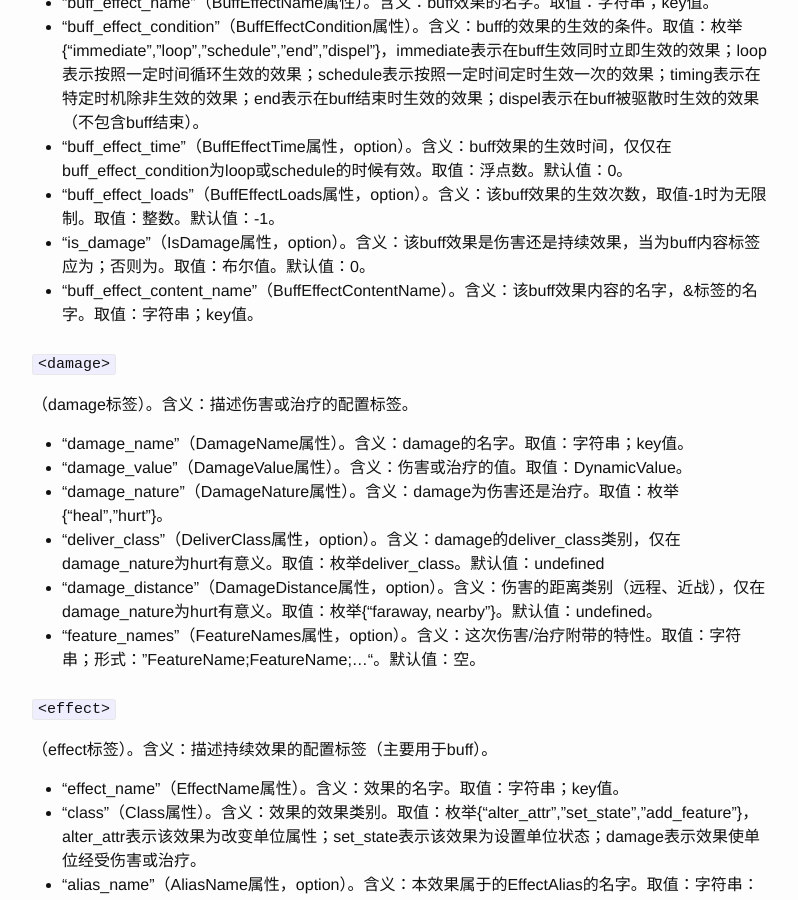
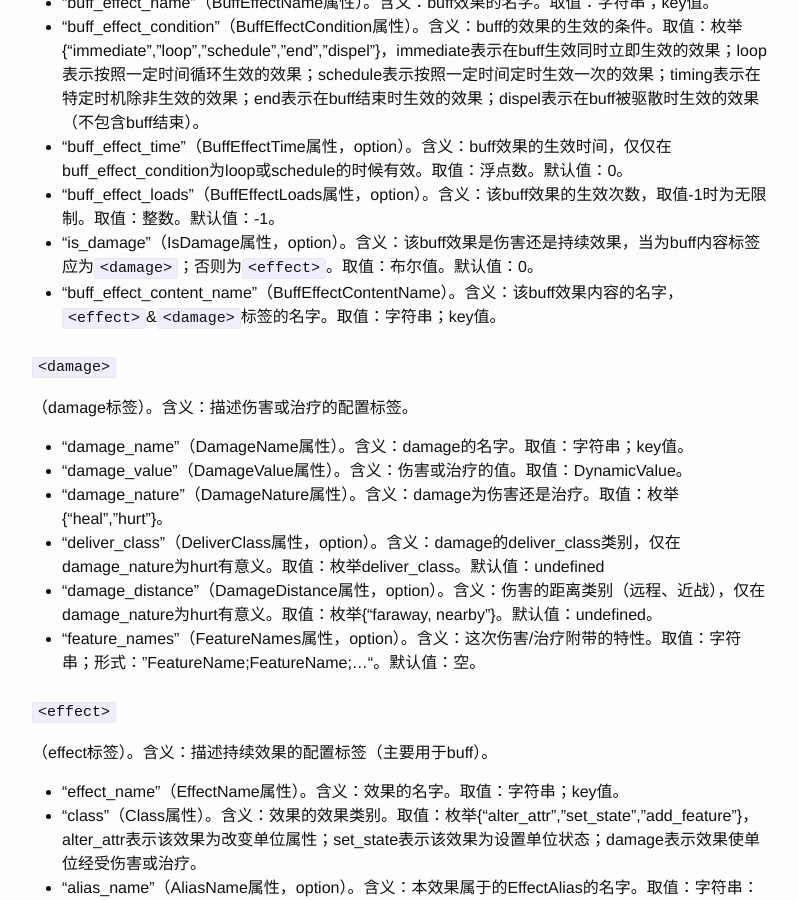
Before and after one commit to mofishorg/underworld_config_doc, a Jekyll site: the page built from _posts/2016-06-03-techtree-doc.markdown, in a window 1280 px wide and 900 px high, scrolled down 2434 px. Shown: the whole window, without its empty margins (238-1036 px from the left). Built offline with Jekyll 4.4.1, drawn with Linux system fonts in a browser that asks for light colours.

Commit message:
fix bug `<` & `>` tranform special char

```diff
--- a/_posts/2016-06-03-techtree-doc.markdown
+++ b/_posts/2016-06-03-techtree-doc.markdown
@@ -99,8 +99,8 @@ categories: jekyll update
   * "buff_effect_condition"（BuffEffectCondition属性）。含义：buff的效果的生效的条件。取值：枚举{"immediate","loop","schedule","end","dispel"}，immediate表示在buff生效同时立即生效的效果；loop表示按照一定时间循环生效的效果；schedule表示按照一定时间定时生效一次的效果；timing表示在特定时机除非生效的效果；end表示在buff结束时生效的效果；dispel表示在buff被驱散时生效的效果（不包含buff结束）。
   * "buff_effect_time"（BuffEffectTime属性，option）。含义：buff效果的生效时间，仅仅在buff_effect_condition为loop或schedule的时候有效。取值：浮点数。默认值：0。
   * "buff_effect_loads"（BuffEffectLoads属性，option）。含义：该buff效果的生效次数，取值-1时为无限制。取值：整数。默认值：-1。
-  * "is_damage"（IsDamage属性，option）。含义：该buff效果是伤害还是持续效果，当为buff内容标签应为<damage>；否则为<effect>。取值：布尔值。默认值：0。
-  * "buff_effect_content_name"（BuffEffectContentName）。含义：该buff效果内容的名字，<effect>&<damage>标签的名字。取值：字符串；key值。
+  * "is_damage"（IsDamage属性，option）。含义：该buff效果是伤害还是持续效果，当为buff内容标签应为`<damage>`；否则为`<effect>`。取值：布尔值。默认值：0。
+  * "buff_effect_content_name"（BuffEffectContentName）。含义：该buff效果内容的名字，`<effect>`&`<damage>`标签的名字。取值：字符串；key值。
 
 
 # `<damage>`
```
